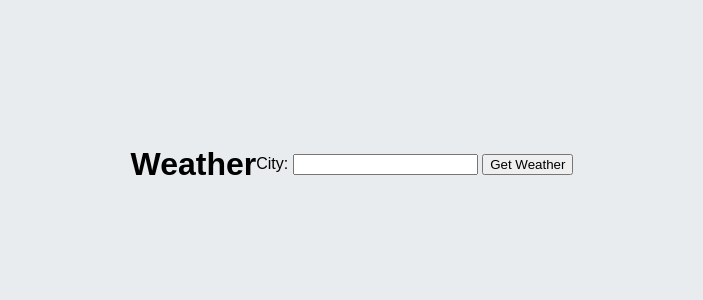
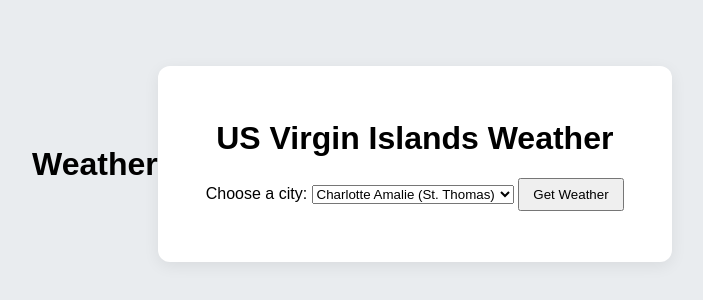
Before and after one commit to robertsmelanie/VIWeather, a plain HTML site: page index.html in a window 1280 px wide. Shown: the part 236-536 px from the top of the page, without its empty margins (288-991 px from the left). Drawn offline with Linux system fonts and the light colour scheme; no server answers.

Commit message:
change to VI

```diff
--- a/index.html
+++ b/index.html
@@ -11,12 +11,18 @@
 
 
 
-    <form id="weather-form">
-        <label for="city">City:</label>
-        <input type="text" id="city" name="city" required>
-        <button type="submit">Get Weather</button>
-    </form>
-    <div id="weather-result"></div>
+    <div class="weather-app">
+        <h1>US Virgin Islands Weather</h1>
+        <label for="city-select">Choose a city:</label>
+        <select id="city-select">
+            <option value="Charlotte Amalie,VI,US">Charlotte Amalie (St. Thomas)</option>
+            <option value="Christiansted,VI,US">Christiansted (St. Croix)</option>
+            <option value="Frederiksted,VI,US">Frederiksted (St. Croix)</option>
+            <option value="Cruz Bay,VI,US">Cruz Bay (St. John)</option>
+        </select>
+        <button id="search-btn">Get Weather</button>
+        <div id="weather-result"></div>
+    </div>
 
 
     <script src="script.js"></script>
--- a/script.js
+++ b/script.js
@@ -1,4 +1,4 @@
-const apiKey = 'your_api_key_here'; // Replace with your API key
+const apiKey = '79705611a8b7413f527fa00203551b55'; // Replace with your API key
 const apiUrl = 'https://api.openweathermap.org/data/2.5/weather';
 
 async function getWeather(city) {
```
